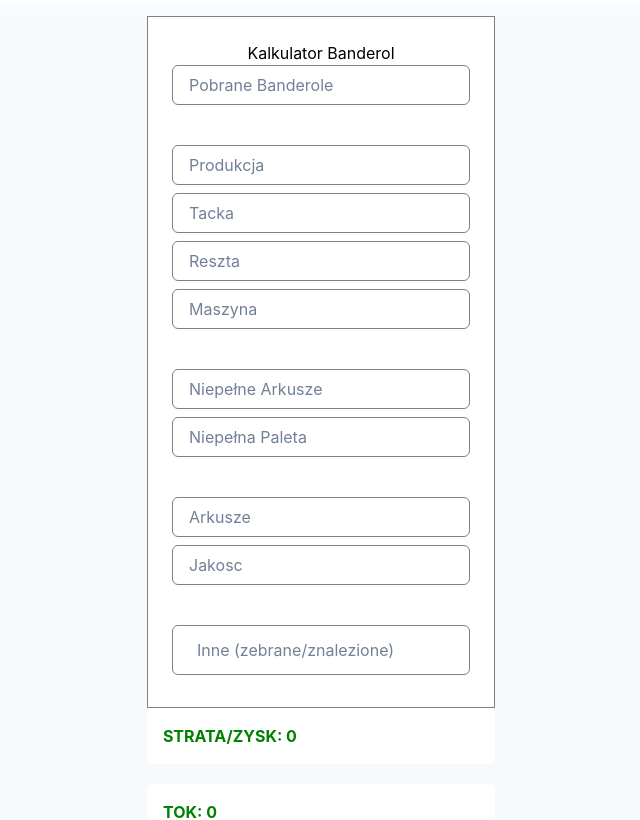
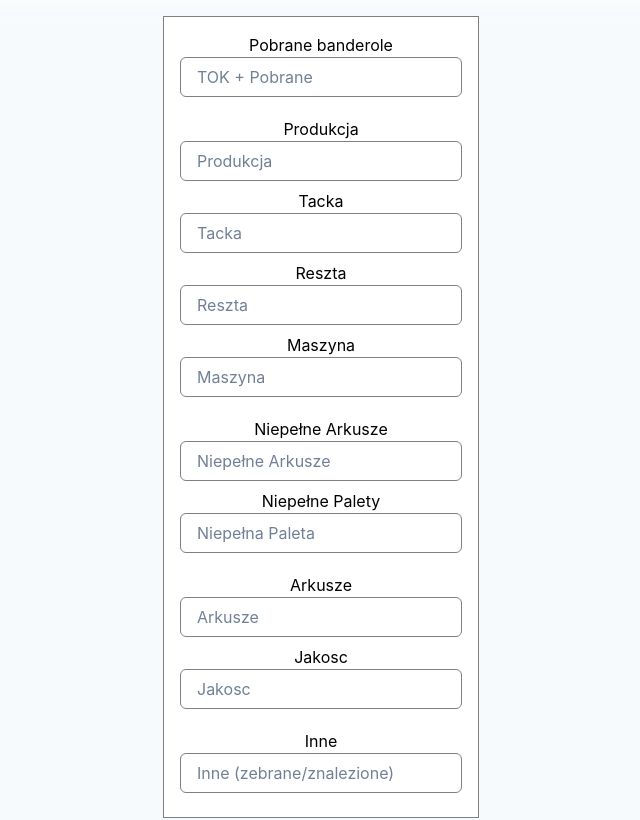
Before and after one commit to jstarzon/banderole-v2, a React (Create React App) app: page / in a window 1280 px wide. Shown: the top 820 px of the page, without its empty margins (319-959 px from the left). Built offline with nearby package versions, Linux system fonts and the light colour scheme.

Commit message:
new features

```diff
--- a/src/App.js
+++ b/src/App.js
@@ -6,6 +6,26 @@ import { Box} from '@chakra-ui/react';
 import { extendTheme} from "@chakra-ui/react"
 import { ChakraProvider } from '@chakra-ui/react'
 import TableData from './TableData';
+import Dashboard from './Dashboard';
+import { BrowserRouter as Router, Routes, Route } from 'react-router-dom';
+
+const App = () => {
+  return (
+    <div>
+      <ChakraProvider theme={theme}>
+        <BackgroundWrapper>
+          <Router>
+            <Routes>
+              <Route path="/" element={<StampCounting />} />
+              <Route path="/table" element={<TableData />} />
+              <Route path="/admin" element={<Dashboard />} />
+            </Routes>
+          </Router>
+        </BackgroundWrapper>
+      </ChakraProvider>
+    </div>
+  );
+};
 
 const theme = extendTheme({
   colors: {
@@ -16,20 +36,4 @@ const theme = extendTheme({
   },
 });
 
-const App = () => {
-
-  return (
-    <div>
-    <ChakraProvider theme={theme} >
-      <BackgroundWrapper>
-        <Box>
-          <StampCounting></StampCounting>
-          {/*<TableData></TableData> This is work in progress feature works only with API connected*}*/}
-        </Box>
-      </BackgroundWrapper>
-    </ChakraProvider>
-  </div>
-  );
-};
-
 export default App;
--- /dev/null
+++ b/src/Dashboard.js
@@ -0,0 +1,156 @@
+import React, { useEffect, useState } from 'react';
+import { Box, Table, Thead, Tbody, Tr, Th, Td, Button, Input, FormControl } from '@chakra-ui/react';
+
+const Dashboard = () => {
+  const [data, setData] = useState([]);
+  const [editingItemId, setEditingItemId] = useState(null);
+
+  useEffect(() => {
+    fetchData();
+  }, []);
+
+  const fetchData = () => {
+    fetch('http://localhost:5000/api/endpoint')
+      .then((response) => response.json())
+      .then((data) => setData(data))
+      .catch((error) => console.log('Error:', error));
+  };
+
+  const handleDelete = (itemId) => {
+    fetch(`http://localhost:5000/api/endpoint/${itemId}`, {
+      method: 'DELETE',
+    })
+      .then((response) => {
+        if (response.ok) {
+          // Refresh data after successful deletion
+          fetchData();
+        } else {
+          console.log('Error:', response.statusText);
+        }
+      })
+      .catch((error) => console.log('Error:', error));
+  };
+
+  const handleEdit = (itemId) => {
+    setEditingItemId(itemId);
+  };
+
+  const handleSave = (itemId, field, value) => {
+    fetch(`http://localhost:5000/api/endpoint/${itemId}`, {
+      method: 'PUT',
+      headers: {
+        'Content-Type': 'application/json',
+      },
+      body: JSON.stringify({ [field]: value }),
+    })
+      .then((response) => {
+        if (response.ok) {
+          // Refresh data after successful update
+          fetchData();
+          setEditingItemId(null); // Exit editing mode
+        } else {
+          console.log('Error:', response.statusText);
+        }
+      })
+      .catch((error) => console.log('Error:', error));
+  };
+
+  const handleCancel = () => {
+    setEditingItemId(null);
+  };
+
+  const isEditing = (itemId) => {
+    return itemId === editingItemId;
+  };
+
+  const renderCell = (itemId, field, value) => {
+    if (isEditing(itemId)) {
+      return (
+        <Td>
+          <Input
+            size="sm"
+            value={value}
+            onChange={(event) => handleEditChange(event, itemId, field)}
+          />
+        </Td>
+      );
+    } else {
+      return <Td>{value}</Td>;
+    }
+  };
+
+  const handleEditChange = (event, itemId, field) => {
+    const updatedValue = event.target.value;
+    handleSave(itemId, field, updatedValue);
+  };
+
+  return (
+    <Box p={4}>
+      <Table variant="striped" colorScheme="gray">
+        <Thead>
+          <Tr>
+            <Th>DateTime</Th>
+            <Th>Pobrane</Th>
+            <Th>Tacka</Th>
+            <Th>Reszta</Th>
+            <Th>Produkcja</Th>
+            <Th>Arkusze</Th>
+            <Th>Niepełne Arkusze</Th>
+            <Th>Niepełna Paleta</Th>
+            <Th>Jakosc</Th>
+            <Th>Maszyna</Th>
+            <Th>Inne</Th>
+            <Th>TOK</Th>
+            <Th>Banderole</Th>
+            <Th>Action</Th>
+          </Tr>
+        </Thead>
+        <Tbody>
+          {data.map((item) => (
+            <Tr key={item.id}>
+              <Td>{item.datetime}</Td>
+              <Td>{item.pobrane}</Td>
+              {renderCell(item.id, 'tacka', item.tacka)}
+              {renderCell(item.id, 'reszta', item.reszta)}
+              {renderCell(item.id, 'produkcja', item.produkcja)}
+              {renderCell(item.id, 'arkusze', item.arkusze)}
+              {renderCell(item.id, 'niepelneark', item.niepelneark)}
+              {renderCell(item.id, 'niepelnepal', item.niepelnepal)}
+              {renderCell(item.id, 'jakosc', item.jakosc)}
+              {renderCell(item.id, 'maszyna', item.maszyna)}
+              {renderCell(item.id, 'inne', item.inne)}
+              {renderCell(item.id, 'tok', item.tok)}
+              {renderCell(item.id, 'banderole', item.banderole)}
+              <Td>
+                {isEditing(item.id) ? (
+                  <FormControl>
+                    <Button colorScheme="blue" size="sm" onClick={() => handleSave(item.id)}>
+                      Save
+                    </Button>
+                    <Button
+                      colorScheme="gray"
+                      size="sm"
+                      ml={2}
+                      onClick={() => handleCancel(item.id)}
+                    >
+                      Cancel
+                    </Button>
+                  </FormControl>
+                ) : (
+                  <Button colorScheme="blue" size="sm" onClick={() => handleEdit(item.id)}>
+                    Edit
+                  </Button>
+                )}
+                <Button colorScheme="red" size="sm" ml={2} onClick={() => handleDelete(item.id)}>
+                  Delete
+                </Button>
+              </Td>
+            </Tr>
+          ))}
+        </Tbody>
+      </Table>
+    </Box>
+  );
+};
+
+export default Dashboard;
--- a/src/StampCounting.js
+++ b/src/StampCounting.js
@@ -1,9 +1,9 @@
-import React, { useState, useEffect } from 'react';
-import { Box, Text, Input, Button, Grid, Flex, Select } from '@chakra-ui/react';
+import React, { useState} from 'react';
+import { Box, Text, Input, Button, Grid,Flex } from '@chakra-ui/react';
 
 const StampCounting = () => {
   const placeholders = {
-    pobrane: 'Pobrane Banderole',
+    pobrane: 'TOK + Pobrane',
     produkcja: 'Produkcja',
     tacka: 'Tacka',
     reszta: 'Reszta',
@@ -67,7 +67,7 @@ const StampCounting = () => {
     return Math.max(0, result);
   };
 
- // sendDataToDatabase is beta function works only if configured. (optional)
+
   const sendDataToDatabase = () => {
     // Check if any fields are empty or contain non-numerical values
     if (
@@ -174,19 +174,19 @@ const StampCounting = () => {
 
 
       return (
-    <Box p={4}>
-      <Grid  gap={4} justifyItems="center">
-        <Box>
-          <Flex direction="column" alignItems="center" border="1px solid gray" p={6} bg="white" color="black">
-            <Text textAlign="center">Kalkulator Banderol</Text>
+    <Box p={4} >
+        <Grid  gap={4} justifyItems="center">
+          <Flex direction="column" alignItems="center" border="1px solid gray" p={4} bg="white" color="black">
+              <Text textAlign="left">Pobrane banderole</Text>
               <Input
                 value={pobrane}
                 placeholder={placeholders.pobrane}
                 onChange={(event) => handleInputChange(event, setPobrane)}
 
                 size="md"
-                mb={10}
+                mb={5}
               />
+              <Text textAlign="left">Produkcja</Text>
               <Input
                 value={produkcja}
                 placeholder={placeholders.produkcja}
@@ -195,6 +195,7 @@ const StampCounting = () => {
                 size="md"
                 mb={2}
               />
+              <Text textAlign="center">Tacka</Text>
               <Input
                 value={tacka}
                 placeholder={placeholders.tacka}
@@ -203,6 +204,7 @@ const StampCounting = () => {
                 size="md"
                 mb={2}
               />
+              <Text textAlign="center">Reszta</Text>
               <Input
                 value={reszta}
                 placeholder={placeholders.reszta}
@@ -211,14 +213,16 @@ const StampCounting = () => {
                 size="md"
                 mb={2}
               />
+              <Text textAlign="center">Maszyna</Text>
               <Input
                 value={maszyna}
                 placeholder={placeholders.maszyna}
                 onChange={(event) => handleInputChange(event, setMaszyna)}
 
                 size="md"
-                mb={10}
+                mb={5}
               />
+              <Text textAlign="center">Niepełne Arkusze</Text>
               <Input
                 value={niepelneark}
                 placeholder={placeholders.niepelneark}
@@ -227,14 +231,16 @@ const StampCounting = () => {
                 size="md"
                 mb={2}
               />
+              <Text textAlign="center">Niepełne Palety</Text>
               <Input
                 value={niepelnepal}
                 placeholder={placeholders.niepelnepal}
                 onChange={(event) => handleInputChange(event, setNiepelnePal)}
 
                 size="md"
-                mb={10}
+                mb={5}
               />
+              <Text textAlign="center">Arkusze</Text>
               <Input
                 value={arkusze}
                 placeholder={placeholders.arkusze}
@@ -243,47 +249,37 @@ const StampCounting = () => {
                 size="md"
                 mb={2}
               />
+              <Text textAlign="center">Jakosc</Text>
               <Input
                 value={jakosc}
                 placeholder={placeholders.jakosc}
                 onChange={(event) => handleInputChange(event, setJakosc)}
 
                 size="md"
-                mb={10}
+                mb={5}
               />
+              <Text textAlign="center">Inne</Text>
               <Input
                 value={inne}
                 placeholder={placeholders.inne}
                 onChange={(event) => handleInputChange(event, setInne)}
-                p={6}
+
                 size="md"
                 mb={2}
               />
-             {/*<Button onClick={sendDataToDatabase} disabled={isSendButtonDisabled}>
-              Wyslij dane
-            </Button> This is work in progress feature works only with API connected*}*/}
-            </Flex>
 
 
+      {/*<<Button onClick={sendDataToDatabase} disabled={isSendButtonDisabled} >Wyslij dane</Button>*}*/}
+      </Flex>
       <Box>
-          <Box
-            p={4}
-            borderRadius="md"
-            mb={5}
-            fontWeight="bold"
-            textAlign="left"
-            color={calculateBanderole() < 0 ? 'red' : 'green'}
-            bg="white"
-          >
+          <Box p={4} borderRadius="md" mb={5} fontWeight="bold" justifyItems="left" style={{ color: calculateBanderole() < 0 ? 'red' : 'green' }} bg='white'>
             STRATA/ZYSK: {calculateBanderole()}
           </Box>
-          <Box p={4} borderRadius="md" fontWeight="bold" color="green" bg="white">
+          <Box p={4} borderRadius="md" fontWeight="bold" color="green" bg='white'>
             TOK: {calculateTOK()}
           </Box>
+      </Box>
 
-        </Box>
-
-        </Box>
       </Grid>
 
     </Box>
```
